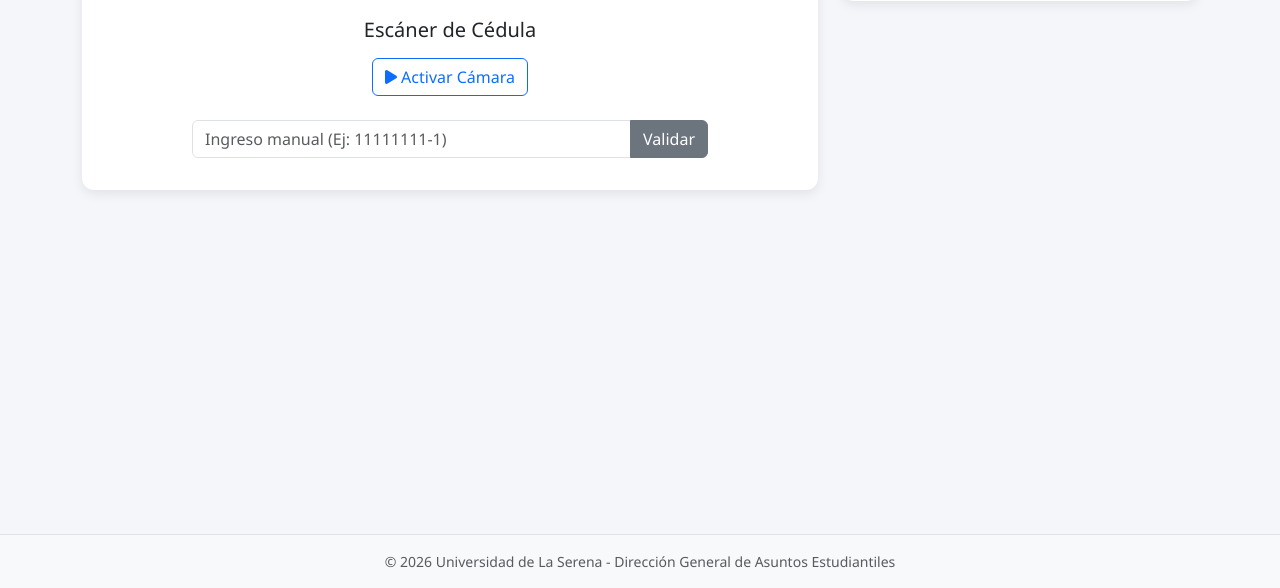
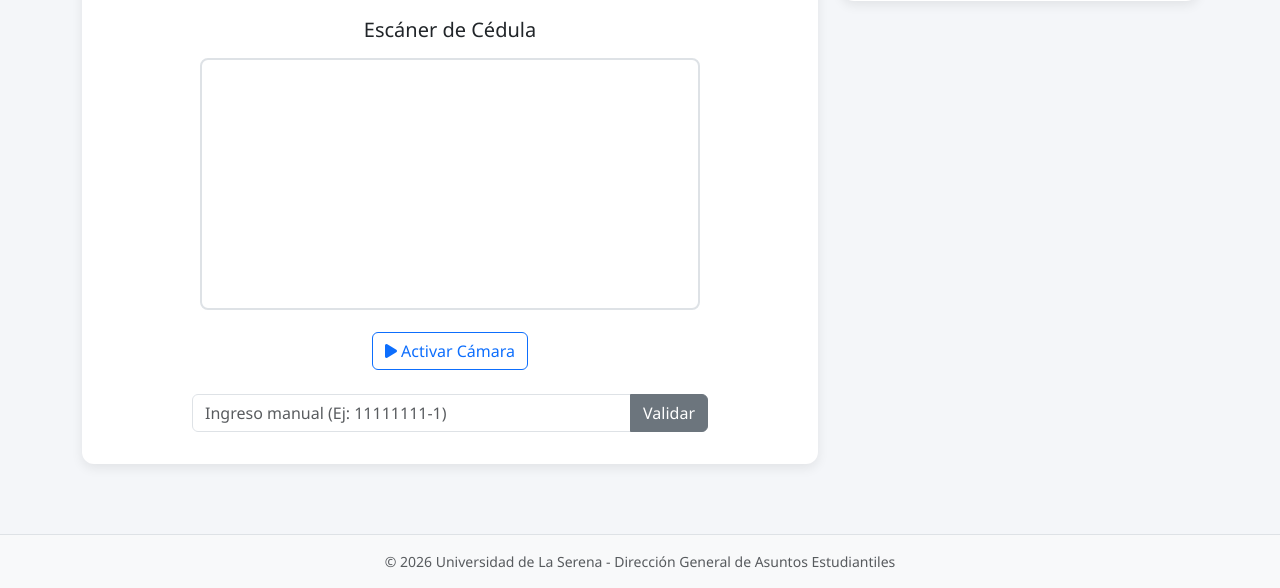
Before and after one commit to dimmuramos04/induccion-uls-app, a Flask app: page /staff in a window 1280 px wide. Shown: the part 212-800 px from the top of the page. Run offline with Flask 3, Linux system fonts and the light colour scheme; the visitor is signed in with stand-in values (Sample User, id 1); some libraries are stand-ins or nearby versions.

Commit message:
Mejoras en el escáner de cédula

```diff
--- a/templates/staff_dashboard.html
+++ b/templates/staff_dashboard.html
@@ -19,7 +19,9 @@
             <div class="card-body px-4 text-center">
                 <div class="my-4">
                     <h5 class="mb-3">Escáner de Cédula</h5>
-                    <div id="reader" style="width: 100%; max-width: 500px; margin: auto;"></div>
+                    <div style="width: 100%; max-width: 500px; margin: auto; position: relative;">
+                        <video id="reader" style="width: 100%; height: auto; border: 2px solid #dee2e6; border-radius: 8px;"></video>
+                    </div>
                     <div class="mt-3">
                         <button id="btn-scan" class="btn btn-outline-primary">
                             <i class="fas fa-play"></i> Activar Cámara
```
